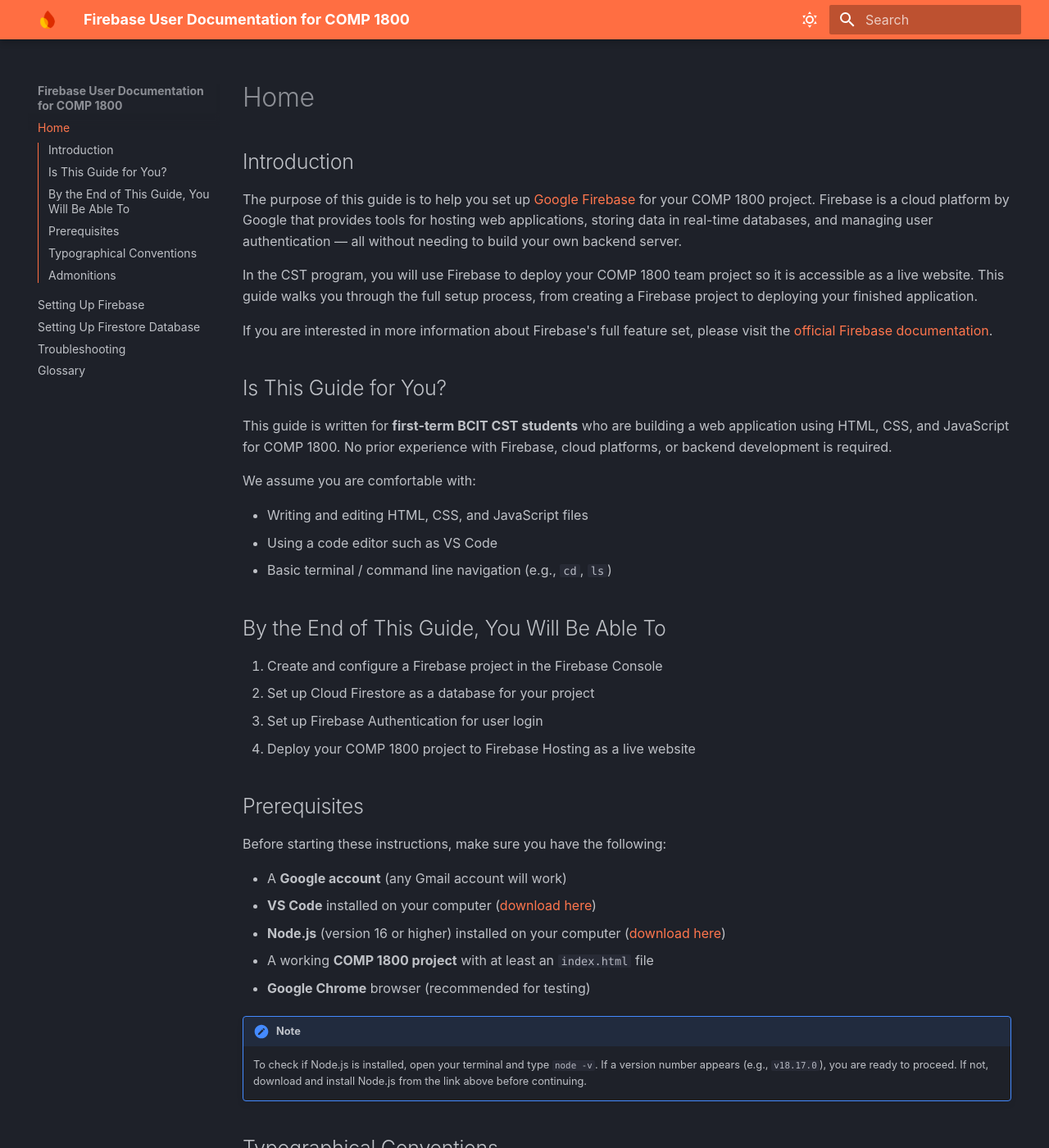
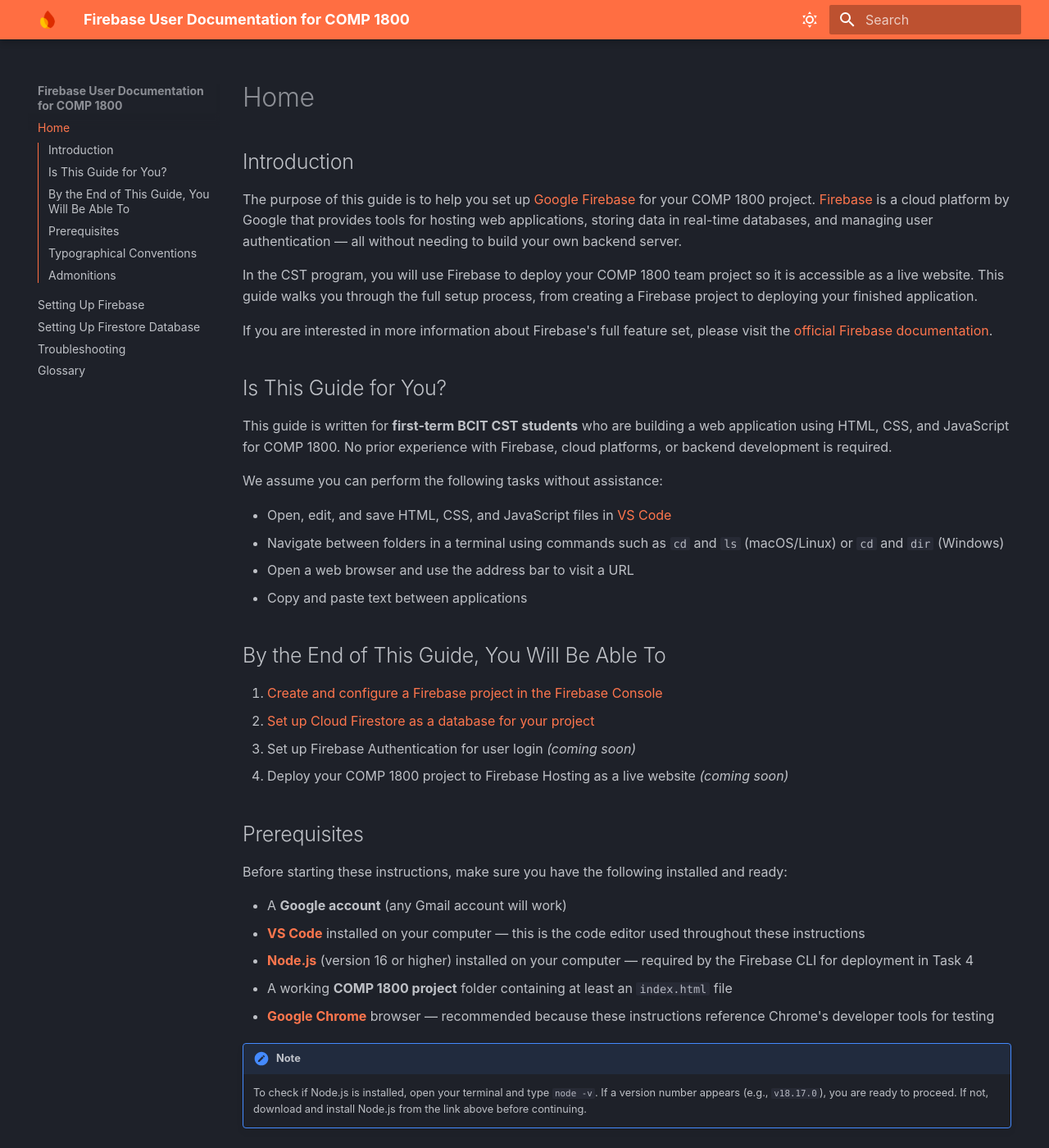
Before and after one commit to jameeel01/MKDOCS, an MkDocs documentation site: the page built from docs/index.md, in a window 1280 px wide and 1400 px high. Shown: the whole window at 82% size. Built offline with MkDocs 1.6.1 and Material for MkDocs 9.7.7, drawn with Linux system fonts in a browser that asks for light colours; some web fonts are replaced; some of the changed text lies outside the part shown.

Commit message:
Replaced vague list with concrete tasks. Added clickable glossary links to task pages. Added glossary link for Firebase. Added note explaining admonitions appear before their related step.

```diff
--- a/docs/index.md
+++ b/docs/index.md
@@ -2,7 +2,7 @@
 
 ## Introduction
 
-The purpose of this guide is to help you set up [Google Firebase](https://firebase.google.com/) for your COMP 1800 project. Firebase is a cloud platform by Google that provides tools for hosting web applications, storing data in real-time databases, and managing user authentication — all without needing to build your own backend server.
+The purpose of this guide is to help you set up [Google Firebase](https://firebase.google.com/) for your COMP 1800 project. [Firebase](glossary.md#firebase) is a cloud platform by Google that provides tools for hosting web applications, storing data in real-time databases, and managing user authentication — all without needing to build your own backend server.
 
 In the CST program, you will use Firebase to deploy your COMP 1800 team project so it is accessible as a live website. This guide walks you through the full setup process, from creating a Firebase project to deploying your finished application.
 
@@ -12,28 +12,29 @@
 
 This guide is written for **first-term BCIT CST students** who are building a web application using HTML, CSS, and JavaScript for COMP 1800. No prior experience with Firebase, cloud platforms, or backend development is required.
 
-We assume you are comfortable with:
+We assume you can perform the following tasks without assistance:
 
-- Writing and editing HTML, CSS, and JavaScript files
-- Using a code editor such as VS Code
-- Basic terminal / command line navigation (e.g., `cd`, `ls`)
+- Open, edit, and save HTML, CSS, and JavaScript files in [VS Code](https://code.visualstudio.com/)
+- Navigate between folders in a terminal using commands such as `cd` and `ls` (macOS/Linux) or `cd` and `dir` (Windows)
+- Open a web browser and use the address bar to visit a URL
+- Copy and paste text between applications
 
 ## By the End of This Guide, You Will Be Able To
 
-1. Create and configure a Firebase project in the Firebase Console
-2. Set up Cloud Firestore as a database for your project
-3. Set up Firebase Authentication for user login
-4. Deploy your COMP 1800 project to Firebase Hosting as a live website
+1. [Create and configure a Firebase project in the Firebase Console](task1_firebase_setup.md)
+2. [Set up Cloud Firestore as a database for your project](task2_firestore_setup.md)
+3. Set up Firebase Authentication for user login *(coming soon)*
+4. Deploy your COMP 1800 project to Firebase Hosting as a live website *(coming soon)*
 
 ## Prerequisites
 
-Before starting these instructions, make sure you have the following:
+Before starting these instructions, make sure you have the following installed and ready:
 
 - A **Google account** (any Gmail account will work)
-- **VS Code** installed on your computer ([download here](https://code.visualstudio.com/))
-- **Node.js** (version 16 or higher) installed on your computer ([download here](https://nodejs.org/))
-- A working **COMP 1800 project** with at least an `index.html` file
-- **Google Chrome** browser (recommended for testing)
+- **[VS Code](https://code.visualstudio.com/)** installed on your computer — this is the code editor used throughout these instructions
+- **[Node.js](https://nodejs.org/)** (version 16 or higher) installed on your computer — required by the Firebase CLI for deployment in Task 4
+- A working **COMP 1800 project** folder containing at least an `index.html` file
+- **[Google Chrome](https://www.google.com/chrome/)** browser — recommended because these instructions reference Chrome's developer tools for testing
 
 !!! note
     To check if Node.js is installed, open your terminal and type `node -v`. If a version number appears (e.g., `v18.17.0`), you are ready to proceed. If not, download and install Node.js from the link above before continuing.
@@ -51,7 +52,7 @@
 
 ## Admonitions
 
-This guide uses the following message boxes to provide additional information:
+This guide uses the following message boxes to provide additional information. Admonitions are always placed **before** the step they relate to. Read them before performing the action that follows.
 
 !!! note
     **Note** provides additional helpful information related to a step. Skipping a note will not cause errors, but reading it may save you time or clarify something.
```
